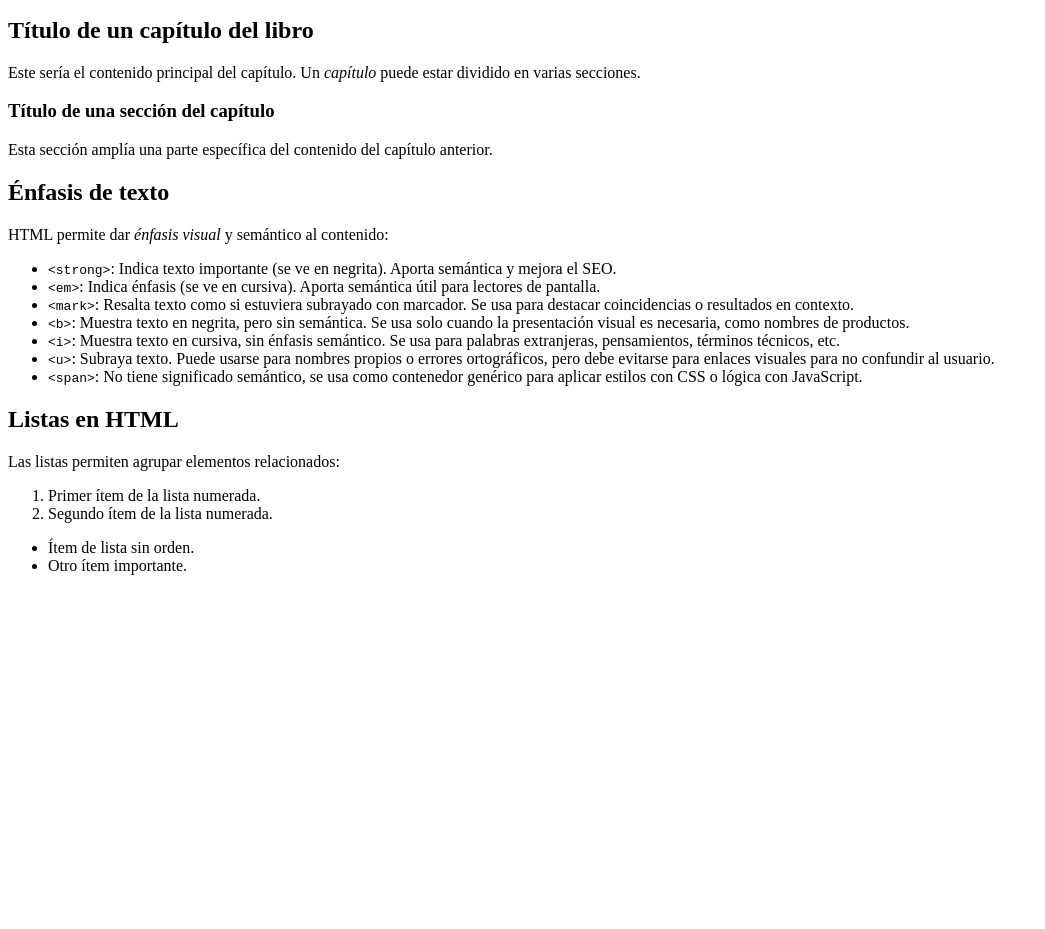
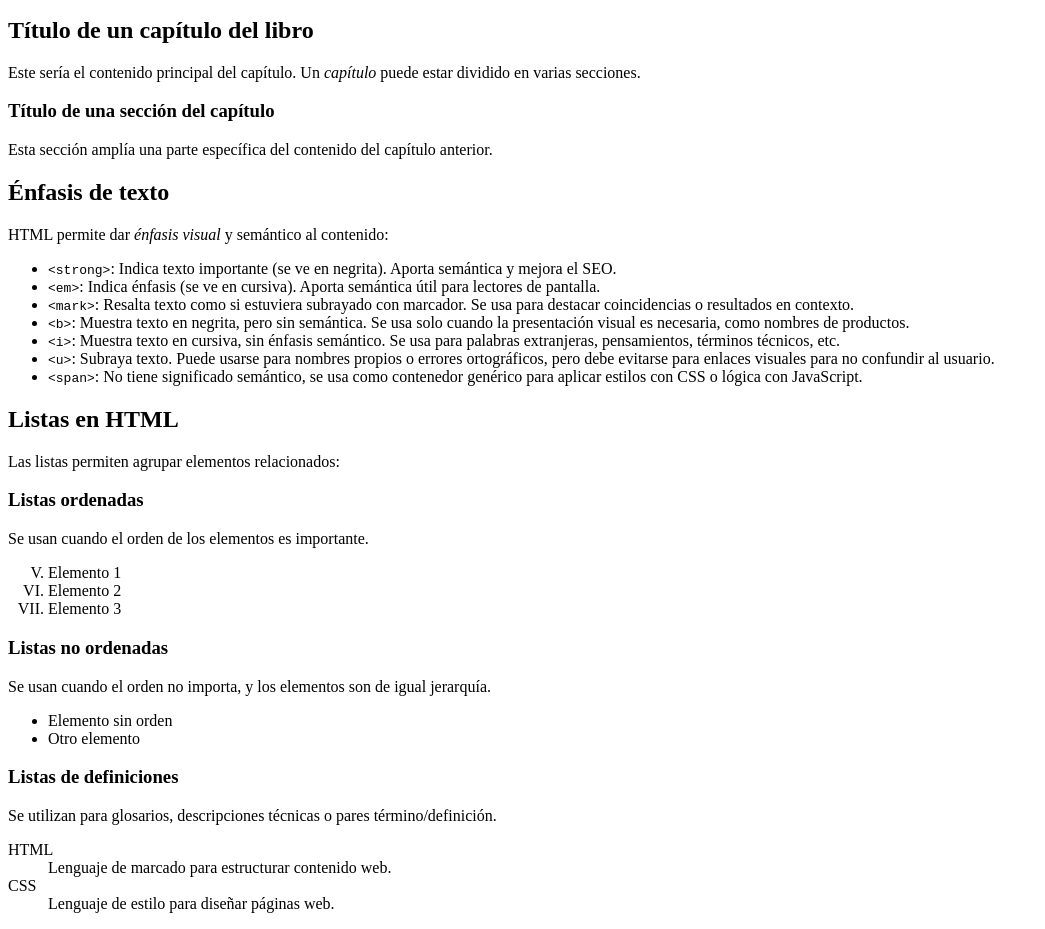
Before and after one commit to EdwardNavarroAs/HTML_2025, a plain HTML site: page 03_fundamentos_de_texto.html in a window 1280 px wide. Shown: the part 101-1030 px from the top of the page, without its empty margins (0-1045 px from the left). Before the commit the page ends 800 px from the top, so only its background shows below. Drawn offline with Linux system fonts and the light colour scheme.

```diff
--- a/03_fundamentos_de_texto.html
+++ b/03_fundamentos_de_texto.html
@@ -50,20 +50,44 @@
     <h2>Listas en HTML</h2>
     <p>Las listas permiten agrupar elementos relacionados:</p>
 
-    <ol>
-        <!-- <ol> crea una lista ordenada (numerada). -->
-        <li>Primer ítem de la lista numerada.</li>
-        <li>Segundo ítem de la lista numerada.</li>
+    <h3>Listas ordenadas</h3>
+    <p>Se usan cuando el orden de los elementos es importante.</p>
+
+    <!-- <ol> crea una lista ordenada (numerada). -->
+    <!-- Atributos útiles de <ol>:
+         - start: especifica el número de inicio (ej: start="5")
+         - type: tipo de numeración: 1 (números), A (letras mayúsculas), a (letras minúsculas), I (romanos mayús), i (romanos minús)
+         - reversed: invierte el orden (de mayor a menor) -->
+    <ol start="5" type="I">
+        <li>Elemento 1</li>
+        <li>Elemento 2</li>
+        <li>Elemento 3</li>
     </ol>
 
+    <h3>Listas no ordenadas</h3>
+    <p>Se usan cuando el orden no importa, y los elementos son de igual jerarquía.</p>
+
+    <!-- <ul> solo admite viñetas, sin atributos semánticos importantes.
+         Para cambiar el tipo de viñeta se usa CSS: list-style-type: circle | square | disc | none -->
     <ul>
-        <!-- <ul> crea una lista no ordenada (con viñetas). -->
-        <li>Ítem de lista sin orden.</li>
-        <li>Otro ítem importante.</li>
+        <li>Elemento sin orden</li>
+        <li>Otro elemento</li>
     </ul>
 
-    <!-- <li> representa un elemento individual dentro de una lista, ya sea ordenada (<ol>) o no ordenada (<ul>).
-         Cada <li> se renderiza con un número o viñeta dependiendo del tipo de lista. -->
+    <!-- <li> representa un ítem individual dentro de <ol> o <ul>. -->
+
+    <h3>Listas de definiciones</h3>
+    <p>Se utilizan para glosarios, descripciones técnicas o pares término/definición.</p>
+
+    <!-- <dl>: description list, contiene pares de término-definición -->
+    <!-- <dt>: término (definition term) -->
+    <!-- <dd>: descripción (definition description) -->
+    <dl>
+        <dt>HTML</dt>
+        <dd>Lenguaje de marcado para estructurar contenido web.</dd>
+        <dt>CSS</dt>
+        <dd>Lenguaje de estilo para diseñar páginas web.</dd>
+    </dl>
 
     <!--
         SOBRE ETIQUETAS <b>, <i> y <u> (HTML5):
```
Also changed, not shown: 01_sintaxis_basica.html (+1 -1 lines), 04_estructura_web.html (added, +96 -0 lines), index.html (+1 -0 lines).
